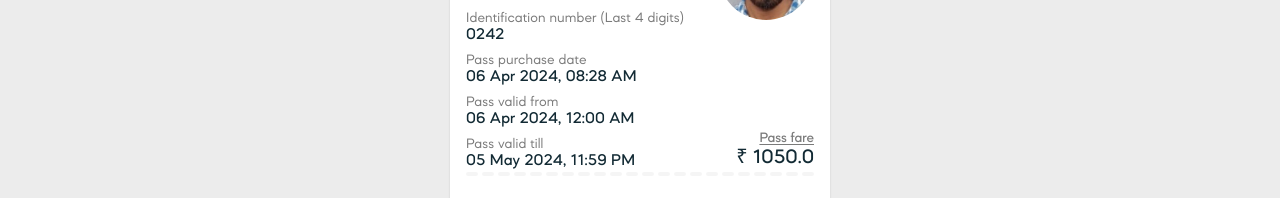
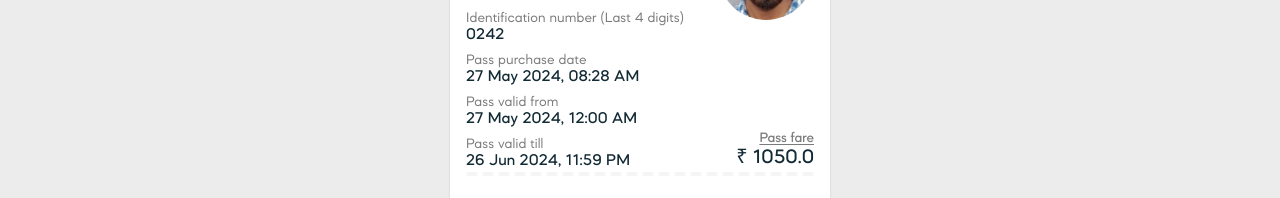
Before and after one commit to othegagan/PWA, a React (Vite) app: page /pass in a window 1280 px wide. Shown: the part 455-653 px from the top of the page. Built offline with nearby package versions, Linux system fonts and the light colour scheme.

Commit message:
Update May patch

```diff
--- a/src/components/Bookings.tsx
+++ b/src/components/Bookings.tsx
@@ -78,7 +78,7 @@ const Bookings = () => {
                                         Pass valid till
                                     </p>
                                     <p className="text-xs font-normal">
-                                        05 May 2024, 11:59 PM
+                                        26 Jun 2024, 11:59 PM
                                     </p>
                                 </div>
                                 <div className="px-4 py-[9px] group-hover:bg-[#62afb6] bg-[#4C898E] rounded shadow">
--- a/src/components/Pass.tsx
+++ b/src/components/Pass.tsx
@@ -168,19 +168,19 @@ const Pass = () => {
                                 <div className="flex flex-col gap-0">
                                     <p className="label">Pass purchase date</p>
                                     <p className="value">
-                                        06 Apr 2024, 08:28 AM
+                                        27 May 2024, 08:28 AM
                                     </p>
                                 </div>
                                 <div className="flex flex-col gap-0">
                                     <p className="label">Pass valid from</p>
                                     <p className="value">
-                                        06 Apr 2024, 12:00 AM
+                                        27 May 2024, 12:00 AM
                                     </p>
                                 </div>
                                 <div className="flex flex-col gap-0">
                                     <p className="label">Pass valid till</p>
                                     <p className="value">
-                                        05 May 2024, 11:59 PM
+                                        26 Jun 2024, 11:59 PM
                                     </p>
                                 </div>
                             </div>
--- a/src/components/SuccessAlert.tsx
+++ b/src/components/SuccessAlert.tsx
@@ -57,7 +57,7 @@ const SuccessAlert = ({ setShowSuccess }: any) => {
                         <div className="flex justify-between items-center">
                             <p className="label text-sm">Pass valid till</p>
                             <p className="value text-sm text-[#112C35]">
-                                05 May 2024, 11:59 PM
+                                26 Jun 2024, 11:59 PM
                             </p>
                         </div>
                     </div>
```
